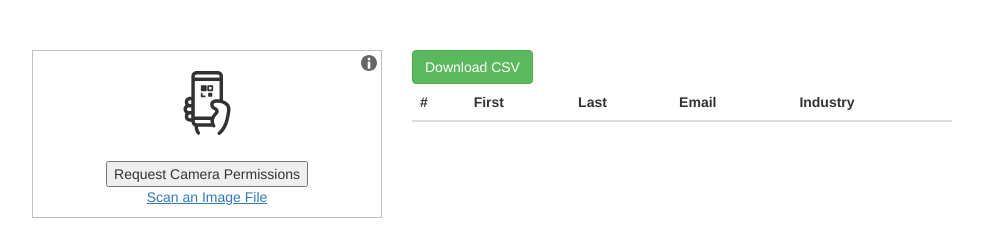
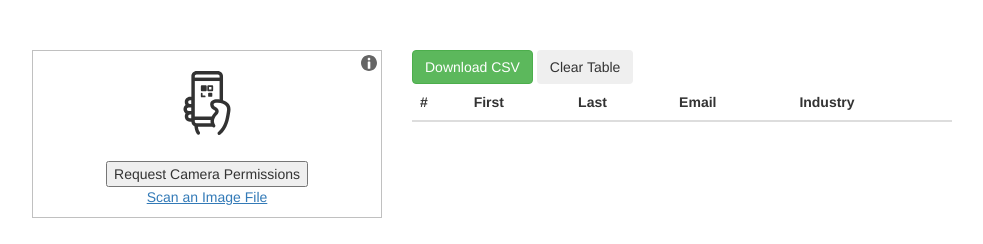
Before and after one commit to djrixg/qrgenerator, a plain HTML site: page scanner.html in a window 1280 px wide. Shown: the whole page, without its empty margins (53-1036 px from the left). Drawn offline with Linux system fonts and the light colour scheme.

Commit message:
Update scanner.html

```diff
--- a/scanner.html
+++ b/scanner.html
@@ -15,6 +15,7 @@
 	</div>
 	<div class="col-md-6 col-sm-12">
 		<button id="download-button" class="btn btn-success">Download CSV</button>
+		<button onclick="clear_data()" class="btn btn-secondary">Clear Table</button>
 		<table class="table table-striped">
 		  <thead>
 		    <tr>
@@ -30,8 +31,13 @@
 		</table>
 	</div>
 <script type="text/javascript">
-	// $.removeCookie('attendance');
 	// $("#reader__dashboard_section_swaplink").addClass("hidden");
+	function clear_data(){
+		if(prompt("Type \"confirm\" to clear the data.")=="confirm"){
+			$.removeCookie('attendance');
+			location.reload();
+		}
+	}
 	var attendance = [];
 	counter = 0;
 	function add_to_List(c,person){
```
